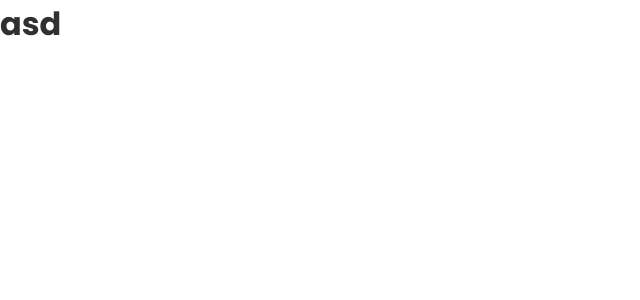
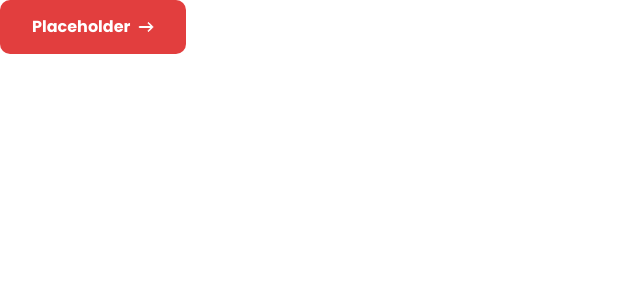
Before and after one commit to bBraian/iCook, a React (Vite) app: page / in a window 1280 px wide. Shown: the top 300 px of the page, without its empty margins (0-640 px from the left). Built offline with nearby package versions, Linux system fonts and the light colour scheme.

Commit message:
styling button component

```diff
--- a/package.json
+++ b/package.json
@@ -12,6 +12,7 @@
   "dependencies": {
     "react": "^18.2.0",
     "react-dom": "^18.2.0",
+    "react-icons": "^4.11.0",
     "styled-components": "^6.0.7"
   },
   "devDependencies": {
--- a/src/App.jsx
+++ b/src/App.jsx
@@ -1,12 +1,13 @@
 import { ThemeProvider } from "styled-components"
 import { GlobalStyle } from "./styles/global"
 import { defaultTheme } from "./styles/themes/default"
+import { LargeButton } from "./components/LargeButton"
 
 function App() {
   return (
     <ThemeProvider theme={defaultTheme}>
       <GlobalStyle />
-      <h1>asd</h1>
+      <LargeButton />
     </ThemeProvider>
   )
 }
--- /dev/null
+++ b/src/components/LargeButton/index.jsx
@@ -0,0 +1,34 @@
+import { styled } from "styled-components"
+import { BsArrowRight } from "react-icons/bs"
+
+const Button = styled.button`
+    background-color: ${props => props.theme['primary-50']};
+    border: 0;
+    border-radius: 10px;
+    padding: 1rem 2rem;
+    display: flex;
+    gap: 0.5rem;
+    justify-content: center;
+    align-items: center;
+    transition: background ease-in-out 0.2s;
+
+    &:hover {
+        background-color: ${props => props.theme['primary-60']};
+    }
+`
+
+const Text = styled.span`
+    color: ${props => props.theme['white-0']};
+    font-weight: 600;
+    font-size: 1rem;
+    line-height: 140%;
+`
+
+export function LargeButton() {
+    return (
+        <Button>
+            <Text>Placeholder</Text>
+            <BsArrowRight width={16} height={16} color="white" style={{stroke: 'white', strokeWidth: '1'}} />
+        </Button>
+    )
+}
--- a/src/styles/global.js
+++ b/src/styles/global.js
@@ -9,7 +9,7 @@ export const GlobalStyle = createGlobalStyle`
 
     :focus {
         outline: 0;
-        box-shadow: 0 0 0 2px ${props => props.theme['primary-50']};
+        box-shadow: 0 0 0 1px ${props => props.theme['primary-80']};
     }
 
     body {
```
Also changed, not shown: src/components/SmallButton/index.jsx (added), 1 other file (tests, documents, lock files or other folders).
